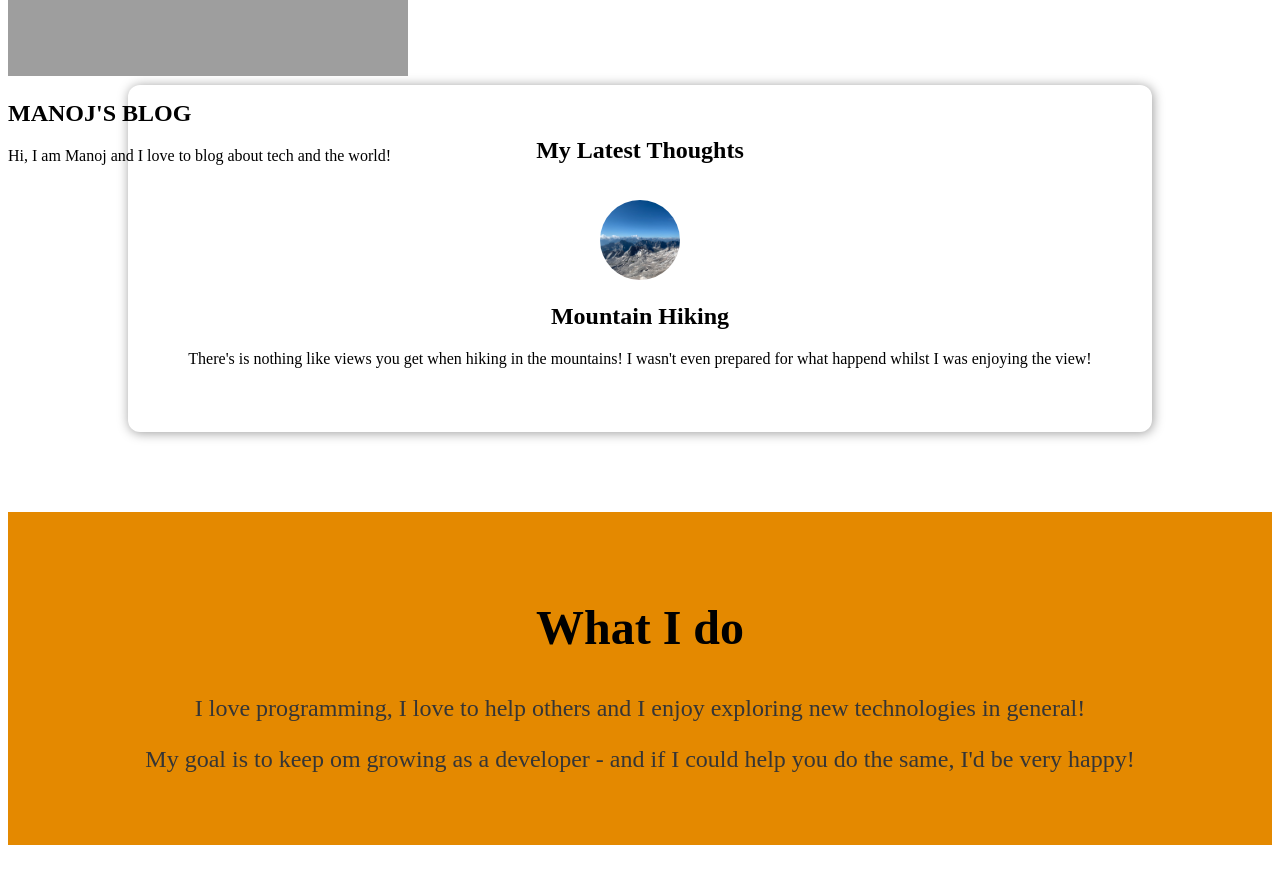
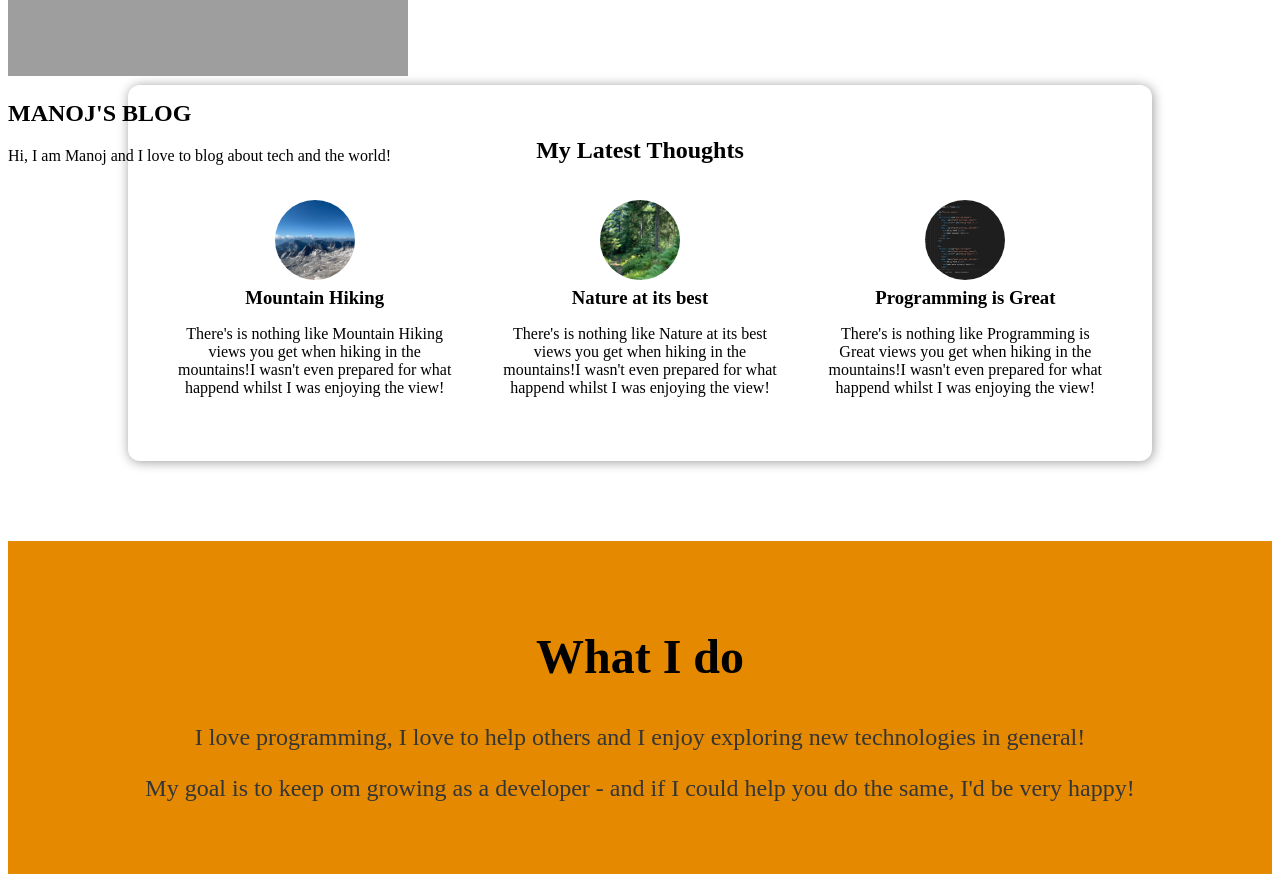
Before and after one commit to Manoj-Ghosh/U_course_my_site_project, a Django app: page / in a window 1280 px wide. Shown: the part 322-1204 px from the top of the page. Before the commit the page ends 1167 px from the top, so only its background shows below. Run offline with Django 5.2, Linux system fonts and the light colour scheme; grey boxes are pictures that could not be loaded.

Commit message:
dynamic data send from view.py to post.html

```diff
--- a/My_Site/blog/templates/blog/all-posts.html
+++ b/My_Site/blog/templates/blog/all-posts.html
@@ -18,6 +18,8 @@
     <h2> My Collected Posts </h2>
 
 
+
+
     <ul>
 
         {% include "blog/includes/post.html" %}
--- a/My_Site/blog/templates/blog/includes/post.html
+++ b/My_Site/blog/templates/blog/includes/post.html
@@ -3,14 +3,12 @@
 
 <li>
     <article class = "post">
-        <a href = "{% url "post-detail-page" "the-mountains"%}">
+        <a href = "{% url "post-detail-page" list_post.slug %}">
 
-            <img src = "{% static "blog/images/mountains.jpg" %}" alt = "Mountain Hiking" />
+            <img src = "{% static "blog/images/"|add:list_post.image %}" alt = "Mountain Hiking" />
             <div class = "post__content">
-                <h2> Mountain Hiking </h2>
-                <p>There's is nothing like views you get when hiking in the mountains!
-                    I wasn't even prepared for what happend whilst I was enjoying the view!
-                </p>
+                <h3> {{ list_post.title }} </h3>
+                <p>{{ list_post.excerpt }}</p>
             </div>
 
         </a>
--- a/My_Site/blog/templates/blog/index.html
+++ b/My_Site/blog/templates/blog/index.html
@@ -31,11 +31,16 @@
 
     <section id = "latest-posts">
 
-        <h2> My Latest Thoughts </h2>
+        <h2>My Latest Thoughts</h2> <!--My Latest Thoughts-->
 
         <ul>
+            {% for list_post in list_posts %}
 
-            {% include "blog/includes/post.html" %}
+                {% include "blog/includes/post.html" %}
+
+            {% endfor %}
+
+
 
         </ul>
 
--- a/My_Site/blog/views.py
+++ b/My_Site/blog/views.py
@@ -3,14 +3,14 @@ from datetime import date
 from django.shortcuts import render
 
 
-posts = [
+all_posts = [
     {
         "slug":"hike-in-the-mountain",
-        "image": "mountains.jpeg",
+        "image": "mountains.jpg",
         "author": "Manoj",
         "date": date(2024, 7, 17),
         "title":"Mountain Hiking",
-        "excerpt": "There's is nothing like views you get when hiking in the mountains!I wasn't even prepared for what happend whilst I was enjoying the view!",
+        "excerpt": "There's is nothing like Mountain Hiking views you get when hiking in the mountains!I wasn't even prepared for what happend whilst I was enjoying the view!",
         "content": """
             As of June 2020, the Bengali Wikipedia is the only online free
             encyclopedia written in the Bengali language. It is also one of
@@ -39,12 +39,12 @@ posts = [
 
 
     {
-        "slug":"hike-in-the-mountain",
-        "image": "mountains.jpeg",
+        "slug":"Nature",
+        "image": "woods.jpg",
         "author": "Manoj",
         "date": date(2023, 8, 17),
-        "title":"Mountain Hiking",
-        "excerpt": "There's is nothing like views you get when hiking in the mountains!I wasn't even prepared for what happend whilst I was enjoying the view!",
+        "title":"Nature at its best",
+        "excerpt": "There's is nothing like Nature at its best views you get when hiking in the mountains!I wasn't even prepared for what happend whilst I was enjoying the view!",
         "content": """
             As of June 2020, the Bengali Wikipedia is the only online free
             encyclopedia written in the Bengali language. It is also one of
@@ -71,12 +71,12 @@ posts = [
     },
 
     {
-        "slug":"hike-in-the-mountain",
-        "image": "mountains.jpeg",
+        "slug":"Programming",
+        "image": "coding.jpg",
         "author": "Manoj",
         "date": date(2022, 7, 7),
-        "title":"Mountain Hiking",
-        "excerpt": "There's is nothing like views you get when hiking in the mountains!I wasn't even prepared for what happend whilst I was enjoying the view!",
+        "title":"Programming is Great",
+        "excerpt": "There's is nothing like Programming is Great views you get when hiking in the mountains!I wasn't even prepared for what happend whilst I was enjoying the view!",
         "content": """
             As of June 2020, the Bengali Wikipedia is the only online free
             encyclopedia written in the Bengali language. It is also one of
@@ -106,10 +106,15 @@ posts = [
 
 ]
 
+def get_date(post):
+    return post['date']
+
 # Create your views here.
 
 def starting_page(request):
-    return render(request, "blog/index.html")
+    #sorted_posts = sorted(all_posts, key=get_date)
+    latest_posts = all_posts[-3:]
+    return render(request, "blog/index.html", {"list_posts": all_posts})
 
 def posts(request):
     return render(request, "blog/all-posts.html")
```
